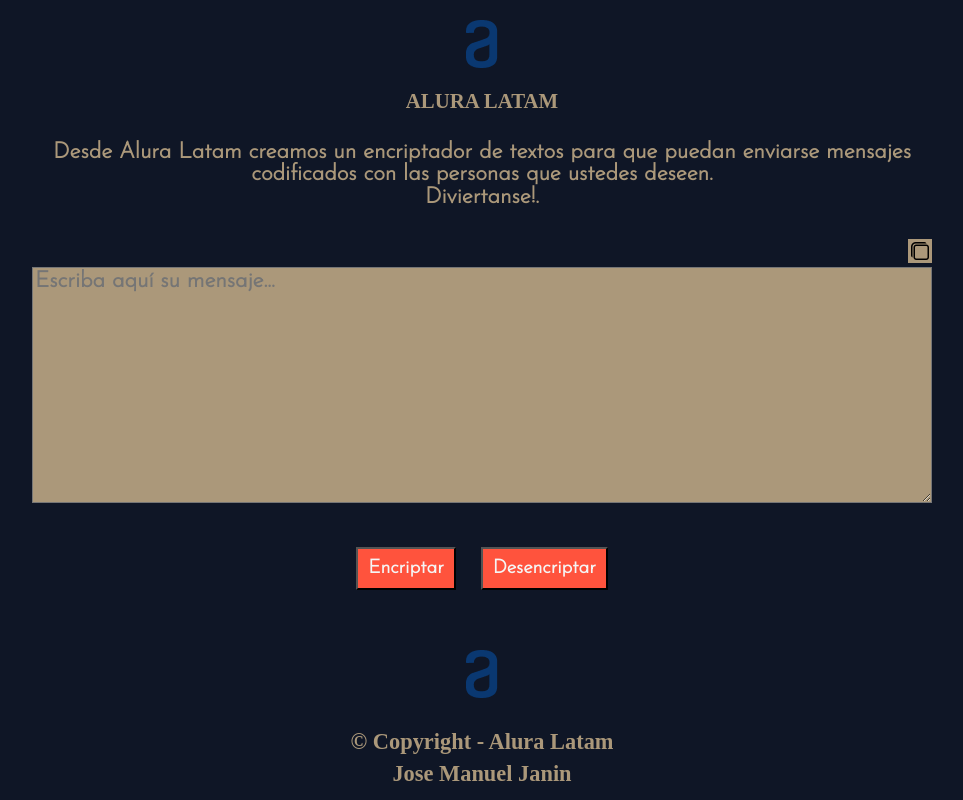
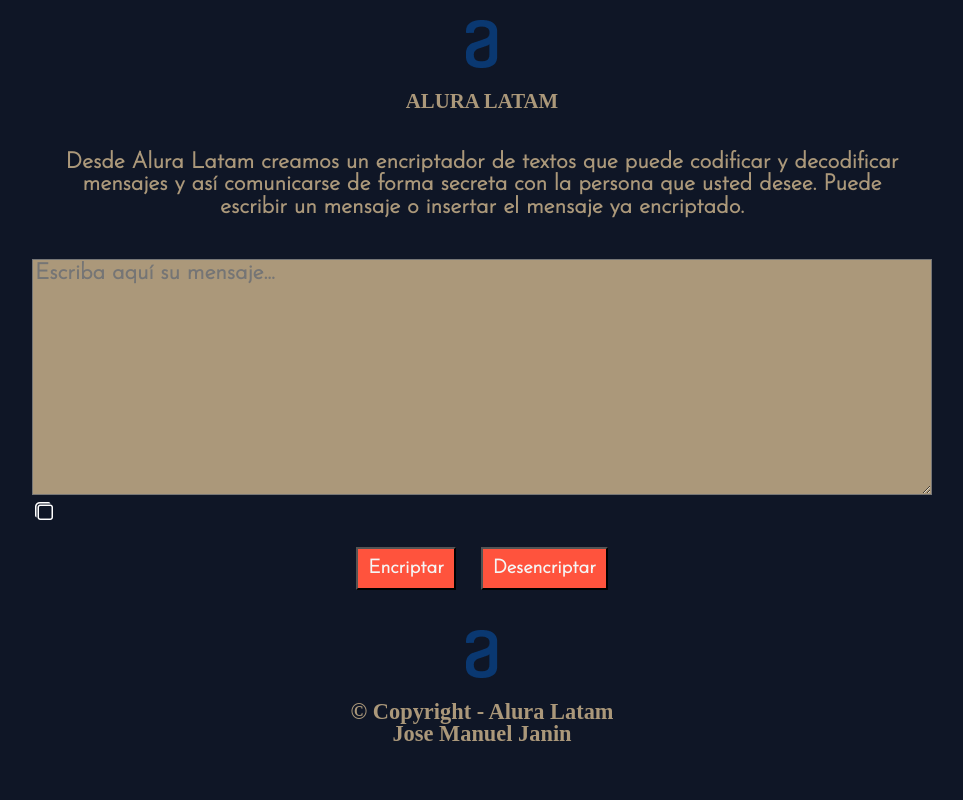
Before and after one commit to JoMaJan/encriptador-Alura, a plain HTML site: page index.html in a window 1280 px wide. Both pictures are taken after a click on the button "Encriptar". Shown: the whole page, without its empty margins (158-1121 px from the left). Drawn offline with Linux system fonts and the light colour scheme.

Commit message:
Corregí función encriptar y agregué función copiar y validar.

```diff
--- a/functions.js
+++ b/functions.js
@@ -1,14 +1,16 @@
-/*(?=a)*/
+/* function para encriptar el mensaje al presionar el boton encriptar*/
 
 document.getElementById('botonEncriptar').addEventListener('click', function() {
     let mensaje = document.getElementById("inputMensaje").value;
-    let mensajeEncriptado = mensaje.replace(/a/g,"ai").replace(/e/g,"enter").replace(/i(?=a)/g,"imes").replace(/o/g,"ober").replace(/u/g,"ufat");
+    let mensajeEncriptado = mensaje.replace(/a/g,"ai").replace(/e/g,"enter").replace(/(?<!a)i/g,"imes").replace(/o/g,"ober").replace(/u/g,"ufat");
     let caja = document.getElementById("cajaTexto");
 
     caja.style.animation = "fade-in-bottom 1s cubic-bezier(0.390, 0.575, 0.565, 1.000) 0.5s both";
     document.getElementById("inputMensaje").value = mensajeEncriptado;
+    validar(mensaje);
 });
 
+/* function para desencriptar el mensaje al presionar el boton desencriptar*/
 
 document.getElementById('botonDesencriptar').addEventListener('click', function() {
     let texto = document.getElementById("inputMensaje").value;
@@ -17,10 +19,31 @@
 
     caja.style.animation = "fade-in-bottom 1s cubic-bezier(0.390, 0.575, 0.565, 1.000) 0.5s both";
     document.getElementById("inputMensaje").value = textoEncriptado;
+    validar(textoEncriptado);
 });
+
+/* function para guardar el texto en el portapapeles al hacer click en su icono*/
 
 
 document.getElementById('botonCopiar').addEventListener('click', function() {
         textoCopiar = document.getElementById("inputMensaje").value;
         navigator.clipboard.writeText(textoCopiar);
 })
+
+/* function para validar que no haya mayusculas*/
+
+
+function validar(x){
+    for(var index = 0; index < x.length; index++){
+        var letraActual = x.charAt(index);
+        var espacio = " ";
+        if((esMayuscula(letraActual)) && (letraActual != espacio)){
+            alert("Ingresó una letra mayúscula, recuerde usar solo letras minúsculas.");
+            location.reload();
+        }
+    }
+}
+
+function esMayuscula(letra){
+    return letra == letra.toUpperCase();
+}
--- a/index.html
+++ b/index.html
@@ -25,16 +25,16 @@
 
         <div class="container">
             <div id="presentacion">
-                <h2>Desde Alura Latam creamos un encriptador de textos para que puedan enviarse mensajes codificados con las personas que ustedes deseen.<h2>Diviertanse!.</h2>
-                </h2>
+                <h2>Desde Alura Latam creamos un encriptador de textos que puede codificar y decodificar mensajes y así comunicarse de forma secreta con la persona que usted desee. Puede escribir un mensaje o insertar el mensaje ya encriptado.        </h2>
             </div>
 
-            <div id="cajaTexto">
-                <div>
-                <img src="Imagenes/icons8-clone-figure-24(-mdpi).png" id="botonCopiar"></img>
+            <div>
+                <div id="cajaTexto">
+                    <textarea cols="63" rows="10" placeholder="Escriba aquí su mensaje..." id="inputMensaje"></textarea>
                 </div>
-                <div>
-                    <textarea cols="63" rows="10" placeholder="Escriba aquí su mensaje..." id="inputMensaje"></textarea>
+                <div id="cajaBoton">
+                    <img src="Imagenes/icons8-clone-figure-24(-mdpi).png" id="botonCopiar" alt="Icono copiar texto"></img>
+
                 </div>
 
 
--- a/styles.css
+++ b/styles.css
@@ -25,9 +25,9 @@
 
 /*MAIN----------------------------------------*/
 
-#presentacion, #cajaTexto, #botones{
+#presentacion{
     text-align: center;
-    margin: 30px auto;
+    margin: 40px auto;
 }
 
 h1{
@@ -41,23 +41,28 @@
 }
 
 #botonCopiar{
-  position: absolute;
-  bottom: 50%px;
-  left: 89%;
+  filter: invert(100%);
+  margin-bottom: 20px;
 }
 
 #botonCopiar:hover{
   scale: 1.3;
 }
+
 #botonCopiar:active{
   background-color: #f5f5f5;
+}
+
+#botones{
+  text-align: center;
+  margin-bottom: 20px;
 }
 button{
     font-size: 1.2em;
     font-weight: bold;
     color: #f5f5f5;
     padding: 10px;
-    margin: 10px;
+    margin: 0 10px ;
     background-color: #ff533d;
 }
 
@@ -68,10 +73,6 @@
     width: 100%;
     color:#0f1626
 
-}
-
-#copy{
-    margin: 10px;
 }
 
 /**MEDIA QUERIES -------------------------------------------------------------*/
@@ -92,10 +93,6 @@
   max-width: 900px;
  }
 
- #botonCopiar{
-  position:sticky;
-  background-color: #ab987a;
- }
 
 
 }
```
